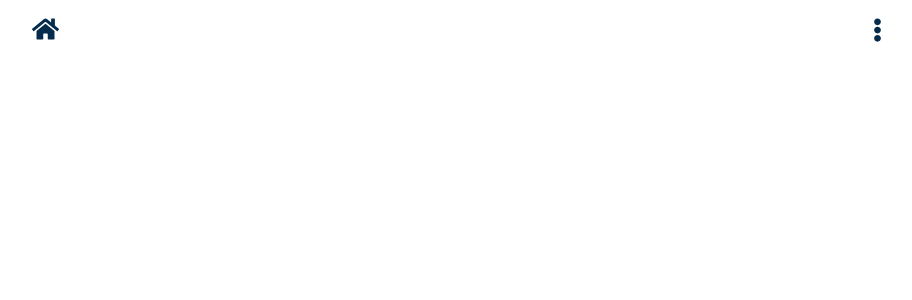
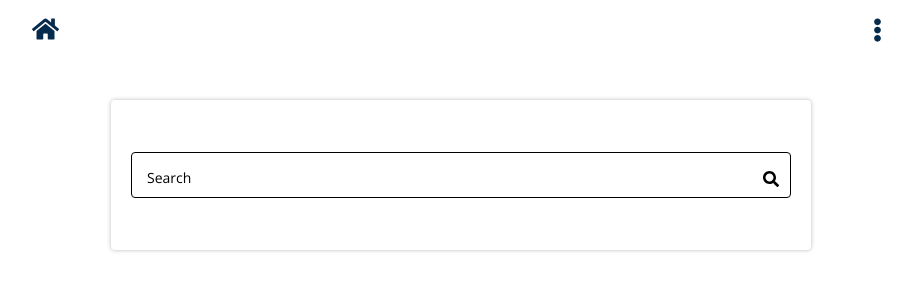
Before and after one commit to przemek-mtk/search-movie-app, a React (Create React App) app: page / in a window 1280 px wide. Shown: the top 300 px of the page, without its empty margins (179-1091 px from the left). Built offline with nearby package versions, Linux system fonts and the light colour scheme.

Commit message:
Search component and style

```diff
--- a/src/App.js
+++ b/src/App.js
@@ -4,6 +4,7 @@ import { BrowserRouter, Switch, Router } from "react-router-dom"
 import { ThemeProvider } from "styled-components";
 import { themeLight, themeDark } from "./helpers/theme";
 import Navbar from "./coponents/Navbar";
+import Search from "./coponents/Search";
 
 
 function App() {
@@ -15,6 +16,10 @@ function App() {
         <>
           <Navbar />
           <GloabalStyle />
+
+          <Search />
+
+
         </>
       </ThemeProvider>
     </BrowserRouter>
--- /dev/null
+++ b/src/coponents/Search.js
@@ -0,0 +1,24 @@
+import React from "react";
+import StyledSearch from "./styles/StyledSearch";
+import { faSearch } from "@fortawesome/free-solid-svg-icons";
+import { FontAwesomeIcon } from "@fortawesome/react-fontawesome";
+
+const Search = () => {
+  return (
+    <StyledSearch>
+      <div className="search-box">
+        <form>
+          <label>
+            <input className="search-box__input" type="text" name="search" />
+            <span>search</span>
+            <div className="search-box__icon">
+              <FontAwesomeIcon icon={faSearch} />
+            </div>
+          </label>
+        </form>
+      </div>
+    </StyledSearch>
+  );
+};
+
+export default Search;
--- a/src/coponents/styles/GlobalStyle.js
+++ b/src/coponents/styles/GlobalStyle.js
@@ -6,7 +6,7 @@ const GlobalStyle = createGlobalStyle`
     box-sizing: border-box;
   }
 
-  html, body {
+  html, body, #root {
     width: 100%;
     height: 100%;
     margin: 0;
--- /dev/null
+++ b/src/coponents/styles/StyledSearch.js
@@ -0,0 +1,86 @@
+import styled from "styled-components"
+
+const StyledSearch = styled.section`
+  width: 100%;
+  /* height: 100%; */
+
+  /* może tylko dla dużych szerokości */
+  /* display: flex;
+  justify-content: center;
+  align-items: center; */
+  font-family: 'Open Sans', sans-serif;
+
+
+  .search-box {
+    width: 90%;
+    max-width: 700px;
+    /*dla testu -- height*/
+    height: 150px;
+    margin: 40px auto;
+    padding: 10px 20px;
+    background: ${props => props.theme.surface};
+    box-shadow: 0 0 4px ${props => props.theme.shadow};
+    border-radius: 4px;
+
+
+    display: flex;
+    justify-content: center;
+    align-items: center;
+  }
+
+  .search-box form {
+    width: 100%;
+    position: relative;
+  }
+
+  .search-box__input {
+    width: 100%;
+    padding: 16px 32px 12px 12px;
+    background: transparent;
+    font-size: 14px;
+    font-weight: 400;
+    border: 1px solid ${props => props.theme.onsurface};
+    border-radius: 4px;
+  }
+
+
+  .search-box__input:hover {
+    border-color: ${props => props.theme.onbackground};
+  }
+
+  .search-box__input:focus {
+    border-color: ${props => props.theme.primary};
+    box-shadow: 0 0 0 1px ${props => props.theme.primary};
+    caret-color: ${props => props.theme.primary};
+  }
+
+  .search-box__input + span {
+    padding: 0 4px;
+    position: absolute;
+    top: 16px;
+    left: 12px;
+    font-size: 14px;
+    color: ${props => props.theme.onsurface};
+    text-transform: capitalize;
+    background: ${props => props.theme.surface};
+    transition: 0.2s ease all;
+  }
+
+  .search-box__input:focus + span {
+    font-size: 10px;
+    font-weight: 600;
+    color: ${props => props.theme.primary};
+    top: -6px;
+  }
+
+  .search-box__icon {
+    position: absolute;
+    top: 16px;
+    right: 12px;
+    font-size: 16px;
+    color: ${props => props.theme.onsurface};
+  }
+
+`;
+
+export default StyledSearch;
--- a/src/helpers/theme.js
+++ b/src/helpers/theme.js
@@ -7,7 +7,7 @@ export const themeLight = {
   secondary: "#D6BA14",
   error: "#B00020",
   onbackground: "#000000",
-  onsurface: "#000000",
+  onsurface: "#000000", //czy to ulegnie zmianie?
   onprimary: "#FFFFFF",
   onsecondary: "#000000",
   onerror: "#FFFFFF",
```
